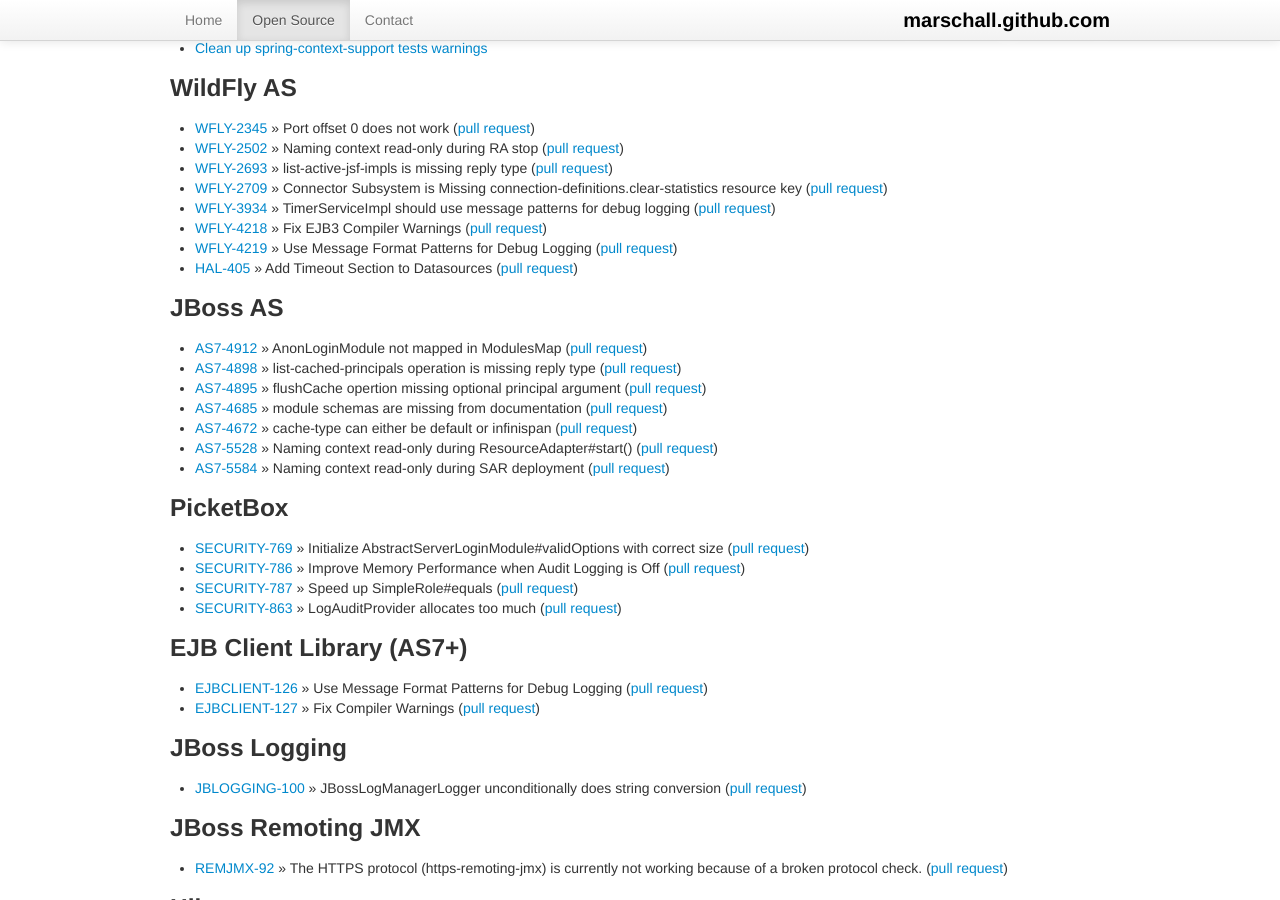
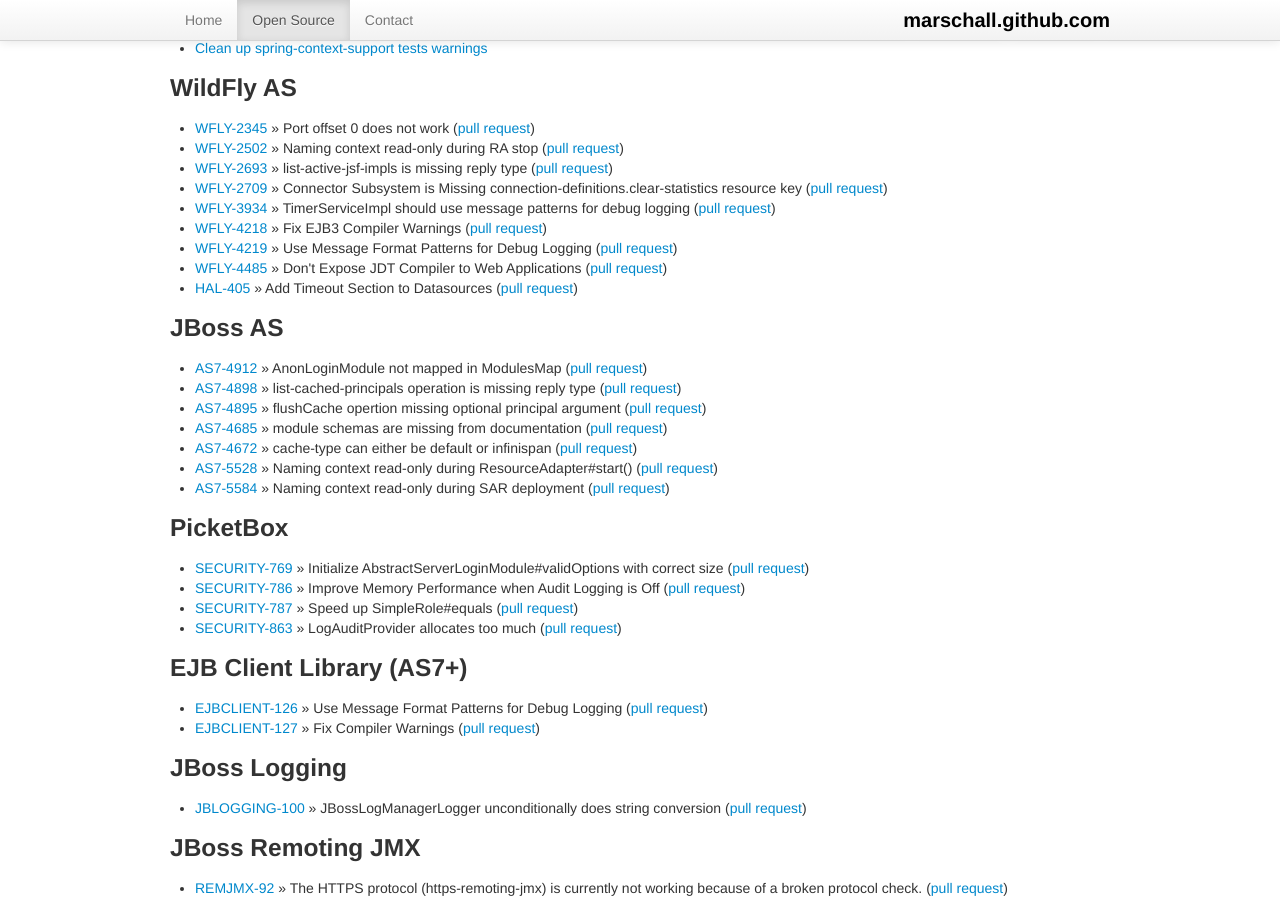
Before and after one commit to marschall/marschall.github.com, a Jekyll site: the page built from open-source.html, in a window 1280 px wide and 900 px high, scrolled down 1262 px. Built offline with Jekyll 4.4.1, drawn with Linux system fonts in a browser that asks for light colours.

Commit message:
fix WFLY-4485

```diff
--- a/open-source.html
+++ b/open-source.html
@@ -87,6 +87,7 @@
   <li><a href="https://issues.jboss.org/browse/WFLY-3934">WFLY-3934</a> &raquo; TimerServiceImpl should use message patterns for debug logging (<a href="https://github.com/wildfly/wildfly/pull/6779">pull request</a>)</li>
   <li><a href="https://issues.jboss.org/browse/WFLY-4218">WFLY-4218</a> &raquo; Fix EJB3 Compiler Warnings (<a href="https://github.com/wildfly/wildfly/pull/7061">pull request</a>)</li>
   <li><a href="https://issues.jboss.org/browse/WFLY-4219">WFLY-4219</a> &raquo; Use Message Format Patterns for Debug Logging (<a href="https://github.com/wildfly/wildfly/pull/7062">pull request</a>)</li>
+  <li><a href="https://issues.jboss.org/browse/WFLY-4485">WFLY-4485</a> &raquo; Don't Expose JDT Compiler to Web Applications (<a href="https://github.com/wildfly/wildfly/pull/7308">pull request</a>)</li>
   <li><a href="https://issues.jboss.org/browse/HAL-405">HAL-405</a> &raquo; Add Timeout Section to Datasources (<a href="https://github.com/hal/core/pull/14">pull request</a>)</li>
 </ul>
 <h3>JBoss AS</h3>
@@ -255,7 +256,7 @@
 https://github.com/spring-projects/spring-framework/pull/724
 
 https://issues.apache.org/jira/browse/FELIX-4819
-https://issues.jboss.org/browse/WFLY-4485
+
 
 https://github.com/picketbox/picketbox-container-stale/pull/3
 https://github.com/picketbox/picketbox-container-stale/pull/2
```
